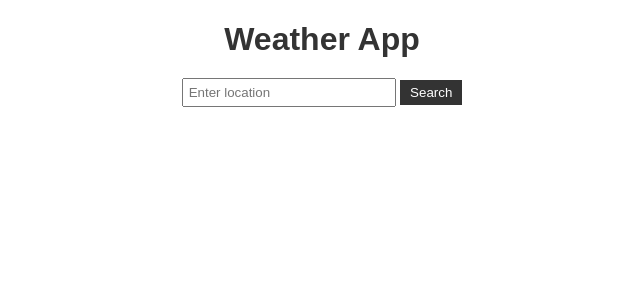
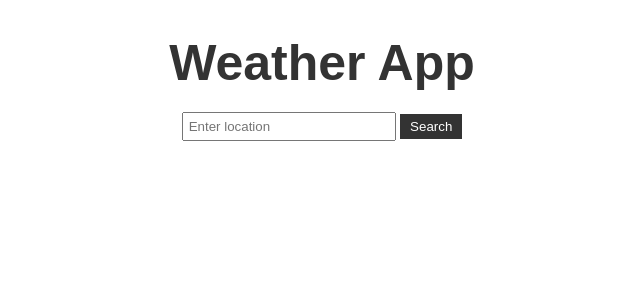
Before and after one commit to Aditya-A-Chavan/WeatherApp, a Flask app: page / in a window 1280 px wide. Shown: the top 300 px of the page, without its empty margins (318-958 px from the left). Run offline with Flask 2, Linux system fonts and the light colour scheme.

Commit message:
Update weather.html

```diff
--- a/api/templates/weather.html
+++ b/api/templates/weather.html
@@ -11,6 +11,7 @@
         h1 {
             color: #333;
             margin-bottom: 20px;
+            font-size: 50px;
         }
         .search-box {
             margin-bottom: 10px;
```
